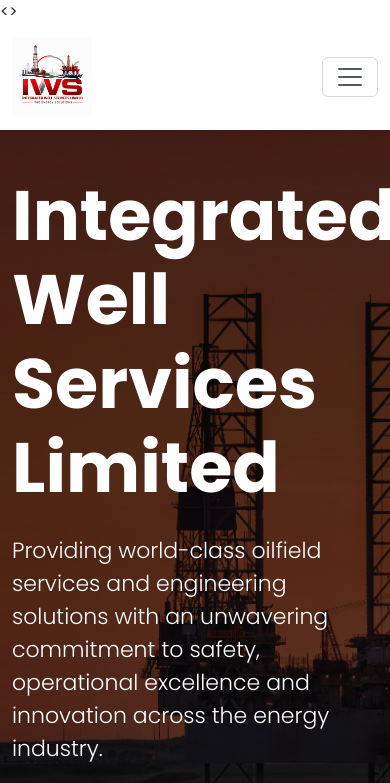
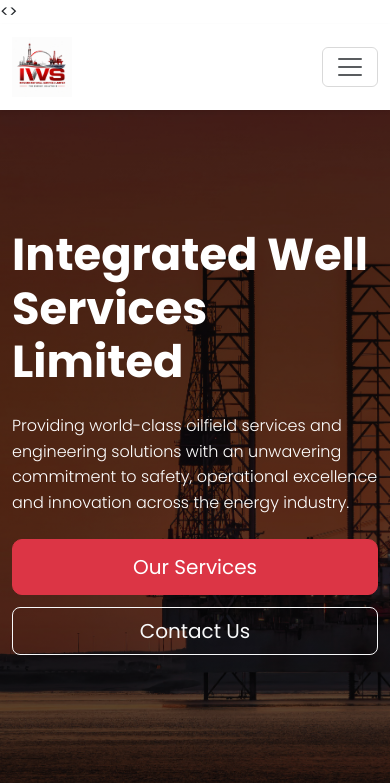
Before and after one commit to Cyberchick-dev/iws-demo, a plain HTML site: page index.html in a window 390 px wide. Shown: the top 783 px of the page. Drawn offline with nearby package versions, Linux system fonts and the light colour scheme.

Commit message:
Improve mobile responsiveness

```diff
--- a/css/style.css
+++ b/css/style.css
@@ -8,6 +8,10 @@
 
 /* HERO SECTION */
 
+/* ==========================
+   HERO SECTION
+========================== */
+
 .hero{
     background:
         linear-gradient(rgba(0,0,0,.65), rgba(0,0,0,.65)),
@@ -15,24 +19,27 @@
 
     background-size: cover;
     background-position: center;
+    background-repeat: no-repeat;
 
     min-height: 90vh;
 
-color:white;
+    color: #fff;
 
-display:flex;
-
-align-items:center;
+    display: flex;
+    align-items: center;
 }
 
 .hero h1{
-font-size:70px;
-font-weight:700;
+    font-size: 4.5rem;
+    font-weight: 700;
+    line-height: 1.2;
 }
 
 .hero p{
-font-size:22px;
-max-width:650px;
+    font-size: 1.25rem;
+    max-width: 650px;
+    line-height: 1.7;
+}
 }
 /* ========================= */
 /* SERVICES */
@@ -231,3 +238,35 @@
 z-index: 9999;
 box-shadow: 0 10px 20px rgba(0,0,0,.2);
 }
+
+/* ==========================
+   MOBILE RESPONSIVE
+========================== */
+
+@media (max-width: 768px){
+
+    .hero{
+        min-height: 80vh;
+        text-align: left;
+    }
+
+    .hero h1{
+        font-size: 2.8rem;
+        line-height: 1.2;
+    }
+
+    .hero p{
+        font-size: 1rem;
+        line-height: 1.6;
+    }
+
+    .hero .btn{
+        width: 100%;
+        margin-bottom: 12px;
+    }
+
+    .navbar-brand img{
+        height: 60px;
+    }
+
+}
```
Lines whose indentation alone changed are shown as unchanged.
